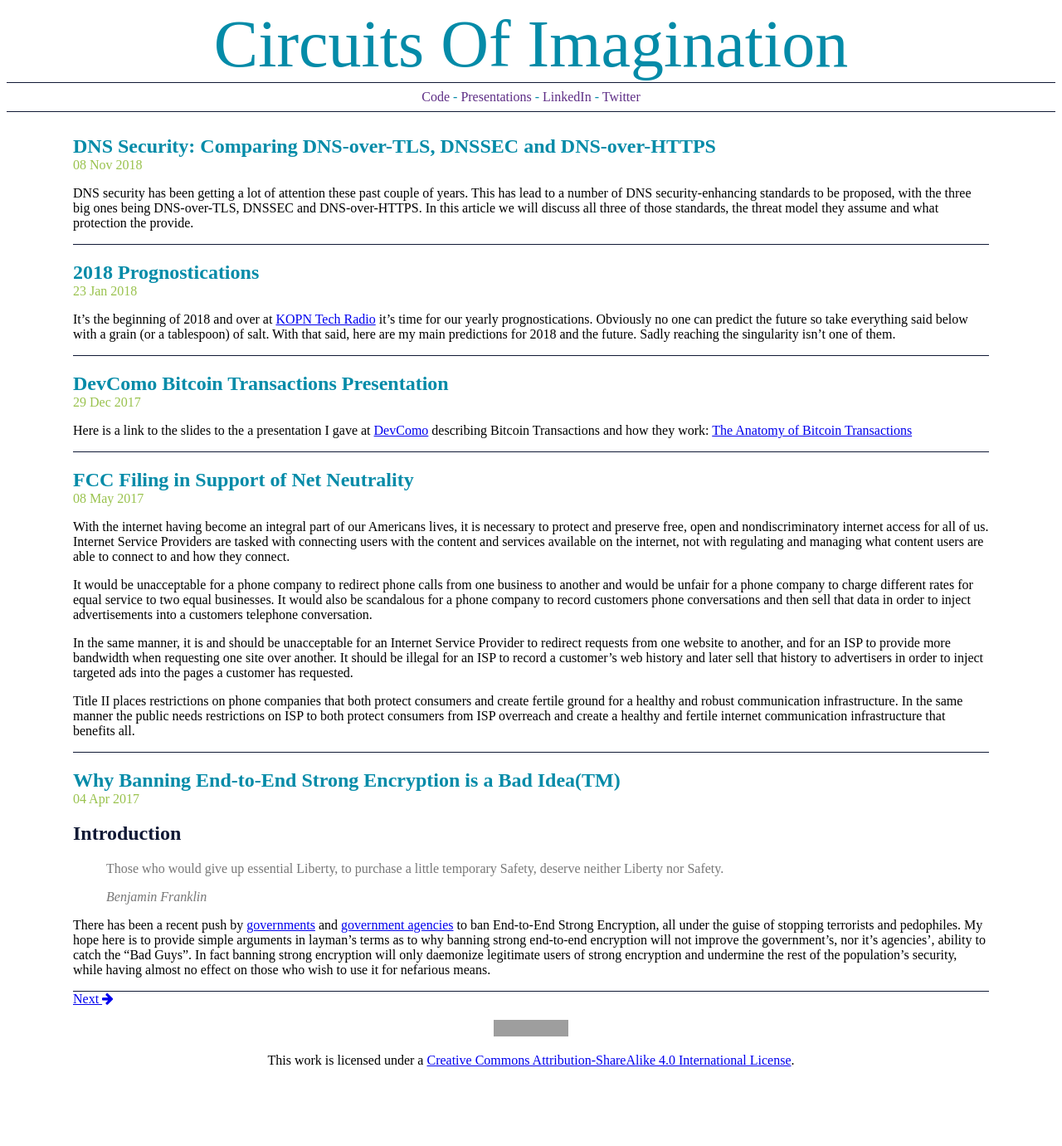
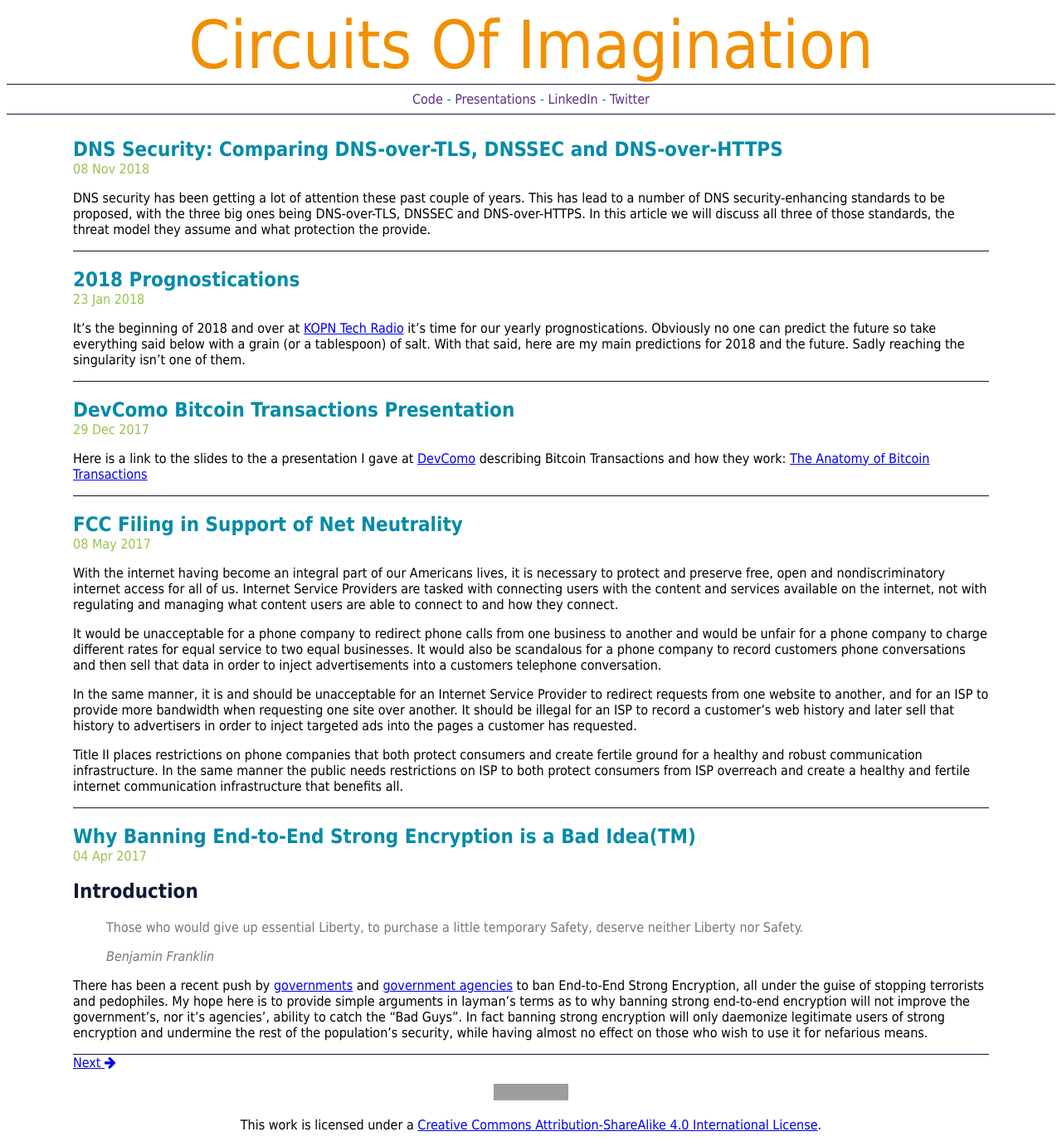
Before and after one commit to tantalum/tantalum.github.io, a Jekyll site: the page built from index.html, in a window 1280 px wide. Shown: the whole page at 83% size. Built offline with Jekyll 4.4.1, drawn with Linux system fonts in a browser that asks for light colours; the list of posts is cut into pages by our own code; comment, search, counter and statistics services are not loaded; before the commit the page ends 1303 px from its top, so only the background shows below that; grey boxes are pictures that could not be loaded.

Commit message:
Default font and header color

```diff
--- a/css/main.scss
+++ b/css/main.scss
@@ -25,7 +25,7 @@ $coi-desktop-breakpoint: 1024px;
 
 body {
   margin: 0px;
-  font-family: "Times New Roman", Times, serif;
+  font-family: Tahoma, Geneva, sans-serif;
 }
 
 h1 {
@@ -45,16 +45,14 @@ blockquote {
   padding: $coi-simple-padding;
   text-align: center;
 
-  a {
-    color: $coi-blue;
+  a.coi-header-title {
+    color: $coi-orange;
     text-decoration: none;
 
     &:hover {
       text-decoration: underline;
     }
-  }
 
-  .coi-header-title {
     font-size: 2em;
     @media screen and (min-width: $coi-tablet-breakpoint) and (max-width: $coi-desktop-breakpoint - 1 ) {
       font-size: 3em;
```
